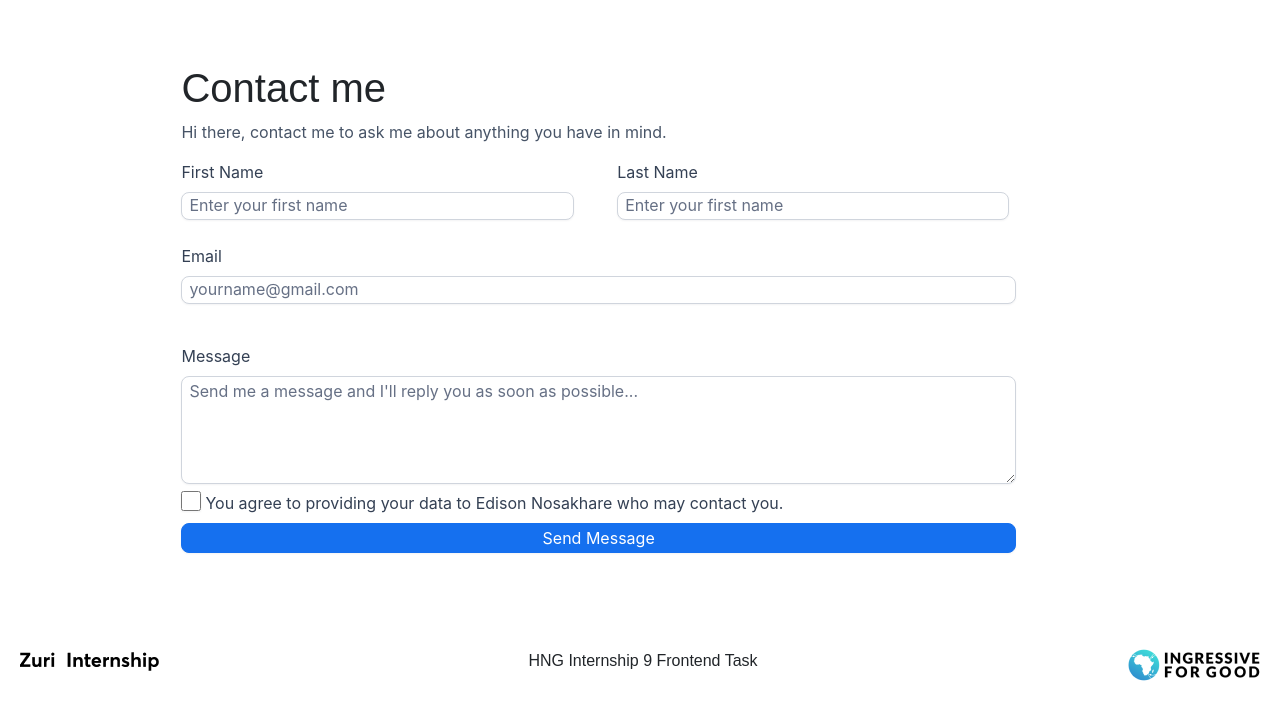
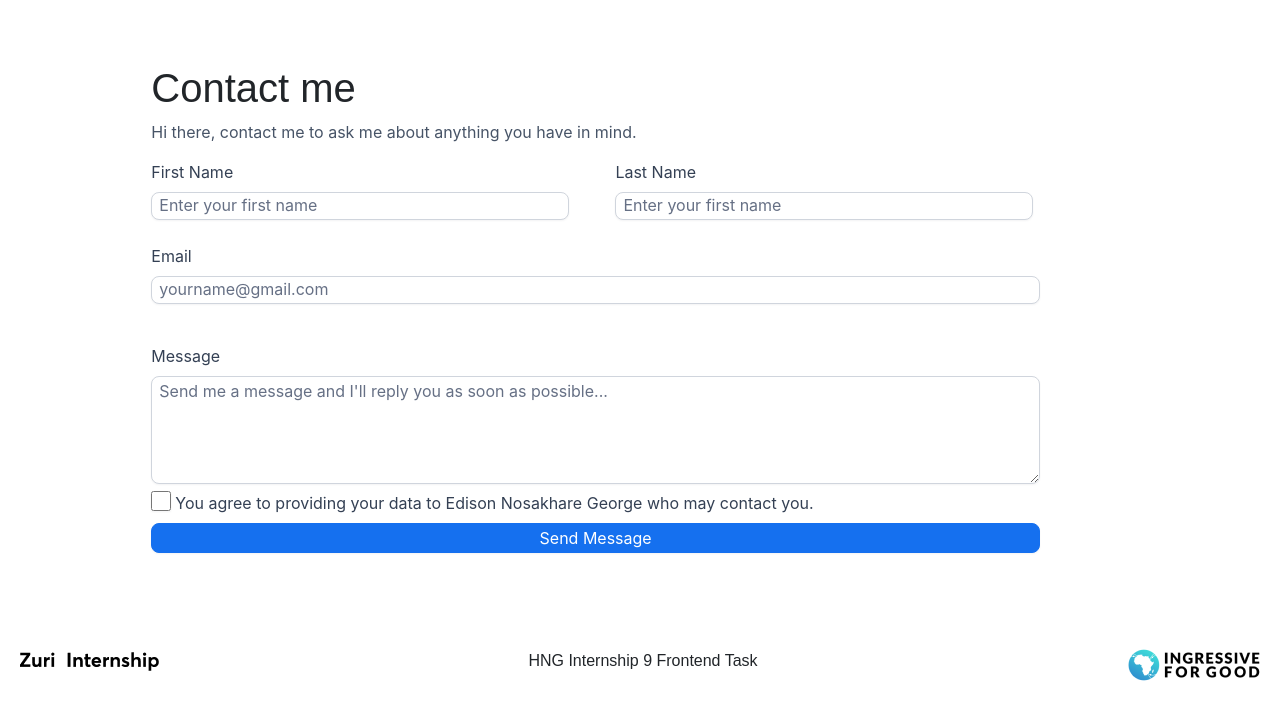
Before and after one commit to Nosa10/metabnb, a React (Create React App) app: page /contact in a window 1280 px wide. Shown: the top 720 px of the page. Built offline with nearby package versions, Linux system fonts and the light colour scheme.

Commit message:
feat:Change

```diff
--- a/src/components/contact.js
+++ b/src/components/contact.js
@@ -45,7 +45,7 @@ export default function Contact(){
         }
         return errors
     }
-    var name = 'Edison Nosakhare'
+    var name = 'Edison Nosakhare George'
     return (
         <div className='container-2'>
           <div className='left'>
```
